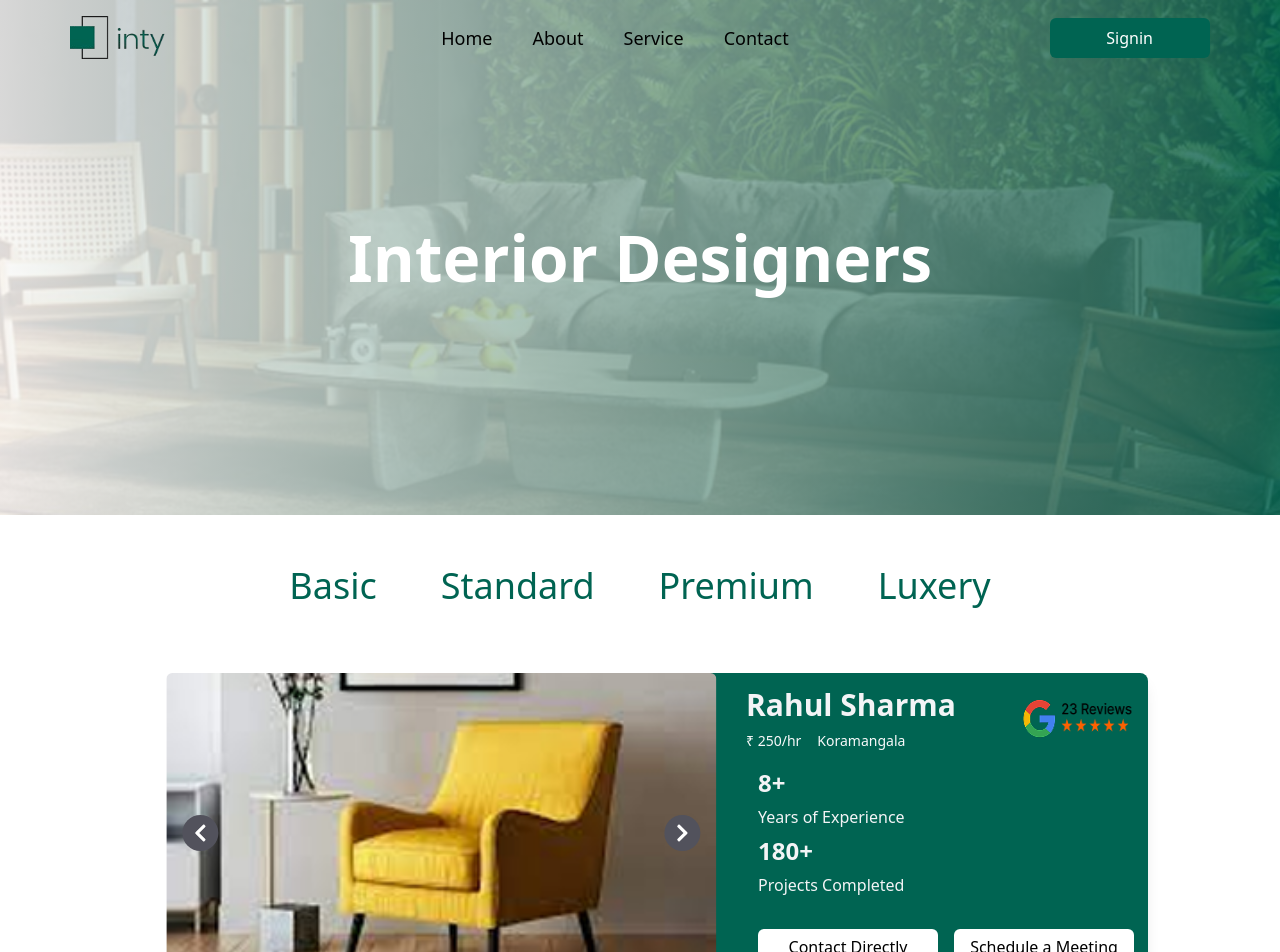
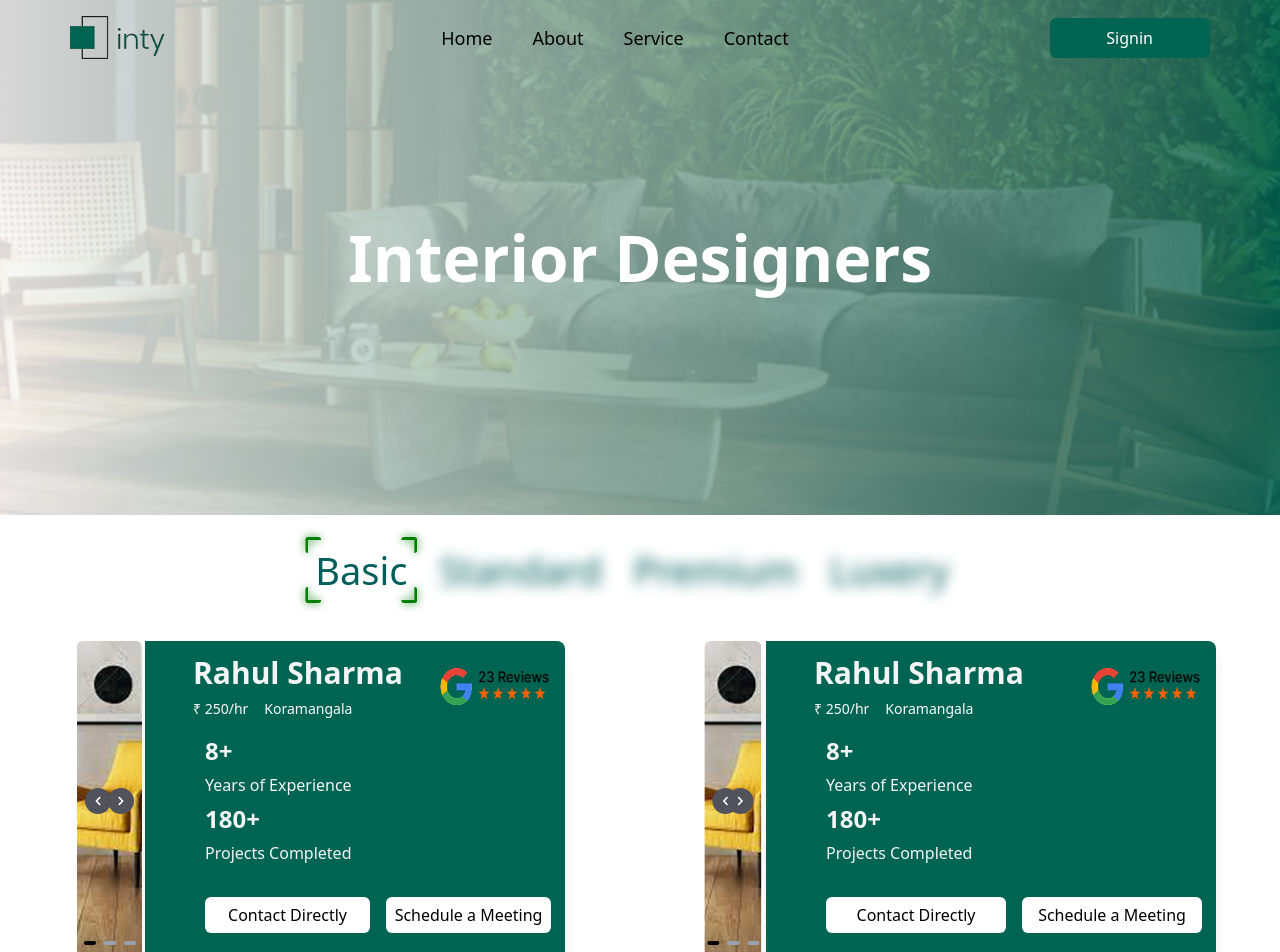
Before and after one commit to saiyam0211/inty-frontend, a React (Vite) app: page /interiordesigner in a window 1280 px wide. Shown: the top 952 px of the page. Built offline with nearby package versions, Linux system fonts and the light colour scheme; no server answers.

Commit message:
made changes in interior designer

```diff
--- a/package.json
+++ b/package.json
@@ -15,7 +15,7 @@
     "aos": "^2.3.4",
     "axios": "^1.7.9",
     "dotenv": "^16.4.7",
-    "framer-motion": "^12.4.3",
+    "framer-motion": "^12.4.4",
     "lucide-react": "^0.475.0",
     "ogl": "^1.0.11",
     "react": "^19.0.0",
--- a/src/components/FocusLink/Focuslink.jsx
+++ b/src/components/FocusLink/Focuslink.jsx
@@ -1,34 +1,140 @@
-import { useState } from "react";
+import { useEffect, useRef, useState } from "react";
+import { motion } from "framer-motion";
 
-const FocusLinks = () => {
-  const [hoveredIndex, setHoveredIndex] = useState(null);
+const TrueFocus = ({
+  sentence = "Basic  Standard  Premium  Luxery ",
+  manualMode = true,
+  blurAmount = 7,
+  borderColor = "green",
+  glowColor = "rgba(0, 255, 0, 0.6)",
+  animationDuration = 0.5,
+  pauseBetweenAnimations = 1,
+}) => {
+  const words = sentence.split(" ");
+  const [currentIndex, setCurrentIndex] = useState(0);
+  const [lastActiveIndex, setLastActiveIndex] = useState(null);
+  const containerRef = useRef(null);
+  const wordRefs = useRef([]);
+  const [focusRect, setFocusRect] = useState({ x: 0, y: 0, width: 0, height: 0 });
 
-  // Handle mouse enter event to set the hovered word
+  useEffect(() => {
+    if (!manualMode) {
+      const interval = setInterval(() => {
+        setCurrentIndex((prev) => (prev + 1) % words.length);
+      }, (animationDuration + pauseBetweenAnimations) * 1000);
+
+      return () => clearInterval(interval);
+    }
+  }, [manualMode, animationDuration, pauseBetweenAnimations, words.length]);
+
+  useEffect(() => {
+    if (currentIndex === null || currentIndex === -1) return;
+    if (!wordRefs.current[currentIndex] || !containerRef.current) return;
+
+    const parentRect = containerRef.current.getBoundingClientRect();
+    const activeRect = wordRefs.current[currentIndex].getBoundingClientRect();
+
+    setFocusRect({
+      x: activeRect.left - parentRect.left,
+      y: activeRect.top - parentRect.top,
+      width: activeRect.width,
+      height: activeRect.height,
+    });
+  }, [currentIndex, words.length]);
+
   const handleMouseEnter = (index) => {
-    setHoveredIndex(index);
+    if (manualMode) {
+      setLastActiveIndex(index);
+      setCurrentIndex(index);
+    }
   };
 
-  // Handle mouse leave event to reset hover
   const handleMouseLeave = () => {
-    setHoveredIndex(null);
+    if (manualMode) {
+      setCurrentIndex(lastActiveIndex);
+    }
   };
 
   return (
-    <div className="flex justify-center  gap-2 md:gap-16 mt-12 ">
-      {["Basic", "Standard", "Premium", "Luxery"].map((text, index) => (
+    <div
+      className="relative flex gap-4 justify-center items-center flex-wrap"
+      ref={containerRef}
+    >
+      {words.map((word, index) => {
+        const isActive = index === currentIndex;
+        return (
+          <span
+            key={index}
+            ref={(el) => (wordRefs.current[index] = el)}
+            className="relative text-teal-800 cursor-pointer font-normal md:text-[38px] text-[32px] leading-[45.99px] tracking-[0%]"
+            style={{
+              filter: manualMode
+                ? isActive
+                  ? `blur(0px)`
+                  : `blur(${blurAmount}px)`
+                : isActive
+                  ? `blur(0px)`
+                  : `blur(${blurAmount}px)`,
+              "--border-color": borderColor,
+              "--glow-color": glowColor,
+              transition: `filter ${animationDuration}s ease`,
+            }}
+            onMouseEnter={() => handleMouseEnter(index)}
+            onMouseLeave={handleMouseLeave}
+          >
+            {word}
+          </span>
+        );
+      })}
+
+      <motion.div
+        className="absolute top-0 left-0 pointer-events-none box-border border-0"
+        animate={{
+          x: focusRect.x,
+          y: focusRect.y,
+          width: focusRect.width,
+          height: focusRect.height,
+          opacity: currentIndex >= 0 ? 1 : 0,
+        }}
+        transition={{
+          duration: animationDuration,
+        }}
+        style={{
+          "--border-color": borderColor,
+          "--glow-color": glowColor,
+        }}
+      >
         <span
-          key={index}
-          className={`transition-all duration-300 ease-in-out font-normal  text-xl md:text-4xl leading-[45.99px] tracking-normal
-            ${hoveredIndex !== null && hoveredIndex !== index ? "filter blur-xs" : "filter-none font-bold text-[#006452]"}
-            hover:text-[#006452] hover:scale-110 cursor-pointer`}
-          onMouseEnter={() => handleMouseEnter(index)}
-          onMouseLeave={handleMouseLeave}
-        >
-          {text}
-        </span>
-      ))}
+          className="absolute w-4 h-4 border-[3px] rounded-[3px] top-[-10px] left-[-10px] border-r-0 border-b-0"
+          style={{
+            borderColor: "var(--border-color)",
+            filter: "drop-shadow(0 0 4px var(--border-color))",
+          }}
+        ></span>
+        <span
+          className="absolute w-4 h-4 border-[3px] rounded-[3px] top-[-10px] right-[-10px] border-l-0 border-b-0"
+          style={{
+            borderColor: "var(--border-color)",
+            filter: "drop-shadow(0 0 4px var(--border-color))",
+          }}
+        ></span>
+        <span
+          className="absolute w-4 h-4 border-[3px] rounded-[3px] bottom-[-10px] left-[-10px] border-r-0 border-t-0"
+          style={{
+            borderColor: "var(--border-color)",
+            filter: "drop-shadow(0 0 4px var(--border-color))",
+          }}
+        ></span>
+        <span
+          className="absolute w-4 h-4 border-[3px] rounded-[3px] bottom-[-10px] right-[-10px] border-l-0 border-t-0"
+          style={{
+            borderColor: "var(--border-color)",
+            filter: "drop-shadow(0 0 4px var(--border-color))",
+          }}
+        ></span>
+      </motion.div>
     </div>
   );
 };
 
-export default FocusLinks;
+export default TrueFocus;
--- a/src/components/TableCorousel/Tablecorousel.jsx
+++ b/src/components/TableCorousel/Tablecorousel.jsx
@@ -23,10 +23,10 @@ const TableCorousel = () => {
     <div className="relative w-full max-w-[600px] mx-auto">
       <div className="relative flex justify-center items-center">
         <button
-          className="absolute left-2 sm:left-4 text-white bg-zinc-600 bg-opacity-50 p-2 rounded-full"
+          className="absolute left-2 sm:left-2 text-white bg-zinc-600 bg-opacity-50 p-2 rounded-full"
           onClick={prevImage}
         >
-          <FaChevronLeft size={20} />
+          <FaChevronLeft size={10} />
         </button>
 
         <img
@@ -36,10 +36,10 @@ const TableCorousel = () => {
         />
 
         <button
-          className="absolute right-2 sm:right-4 text-white bg-zinc-600 bg-opacity-50 p-2 rounded-full"
+          className="absolute right-2 sm:right-2 text-white bg-zinc-600 bg-opacity-50 p-2 rounded-full"
           onClick={nextImage}
         >
-          <FaChevronRight size={20} />
+          <FaChevronRight size={10} />
         </button>
 
         {/* Dots for carousel */}
@@ -48,7 +48,7 @@ const TableCorousel = () => {
             <div
               key={index}
               onClick={() => setCurrentIndex(index)}
-              className={`w-2 sm:w-3 h-2 sm:h-3 rounded-full cursor-pointer transition-all duration-300 ${
+              className={`w-2 sm:w-3 h-2 sm:h-1 rounded-full cursor-pointer transition-all duration-300 ${
                 currentIndex === index ? 'bg-black' : 'bg-gray-400'
               }`}
             ></div>
--- a/src/pages/InteriorDesigner/InteriorDesigner.jsx
+++ b/src/pages/InteriorDesigner/InteriorDesigner.jsx
@@ -53,25 +53,38 @@ const InteriorDesigner = () => {
       </section>
 
       {/* Focus Links (Pass the setSelectedCategory function) */}
-      <div className="mb-12 px-4">
+      <div className="m-8 px-4">
         <FocusLinks setSelectedCategory={setSelectedCategory} />
       </div>
 
       {/* Carousel & Filtered ProfileCards */}
       {filteredProfiles.length > 0 ? (
         filteredProfiles.map(profile => (
+          <div className='flex md:flex-row flex-col md:justify-around justify-center '>
+
           <div key={profile.id} className="flex flex-col md:flex-row justify-center items-center md:mb-10">
-            <div className='w-full max-w-xs sm:max-w-md md:max-w-[550px] md:ml-16 md:transform md:translate-x-1/16 md:translate-y-0 translate-y-5 '>
+            <div className='w-full max-w-xs sm:max-w-md md:max-w-[550px] md:ml-16 md:transform md:translate-x-1/5 md:translate-y-0 translate-y-5 '>
+              <Carousel />
+            </div>
+            <div className='w-full max-w-[352px] sm:max-w-md md:max-w-[500px] md:pr-12  '>
+              <ProfileCard name={profile.name} projectsCompleted={profile.projectsCompleted} />
+            </div>
+          </div>
+          <div key={profile.id} className="flex flex-col md:flex-row justify-center items-center md:mb-10">
+            <div className='w-full max-w-xs sm:max-w-md md:max-w-[550px] md:ml-16 md:transform md:translate-x-1/5 md:translate-y-0 translate-y-5 '>
               <Carousel />
             </div>
             <div className='w-full max-w-[352px] sm:max-w-md md:max-w-[530px] md:pr-12  '>
               <ProfileCard name={profile.name} projectsCompleted={profile.projectsCompleted} />
             </div>
           </div>
+          </div>
         ))
       ) : (
         <p className="text-center text-gray-500 mt-8">No profiles available for this category.</p>
        )}
+
+
 
        <div className='p-6 flex flex-col gap-7'>
        <LogoGrid/>
```
Also changed, not shown: 1 other file (tests, documents, lock files or other folders).
